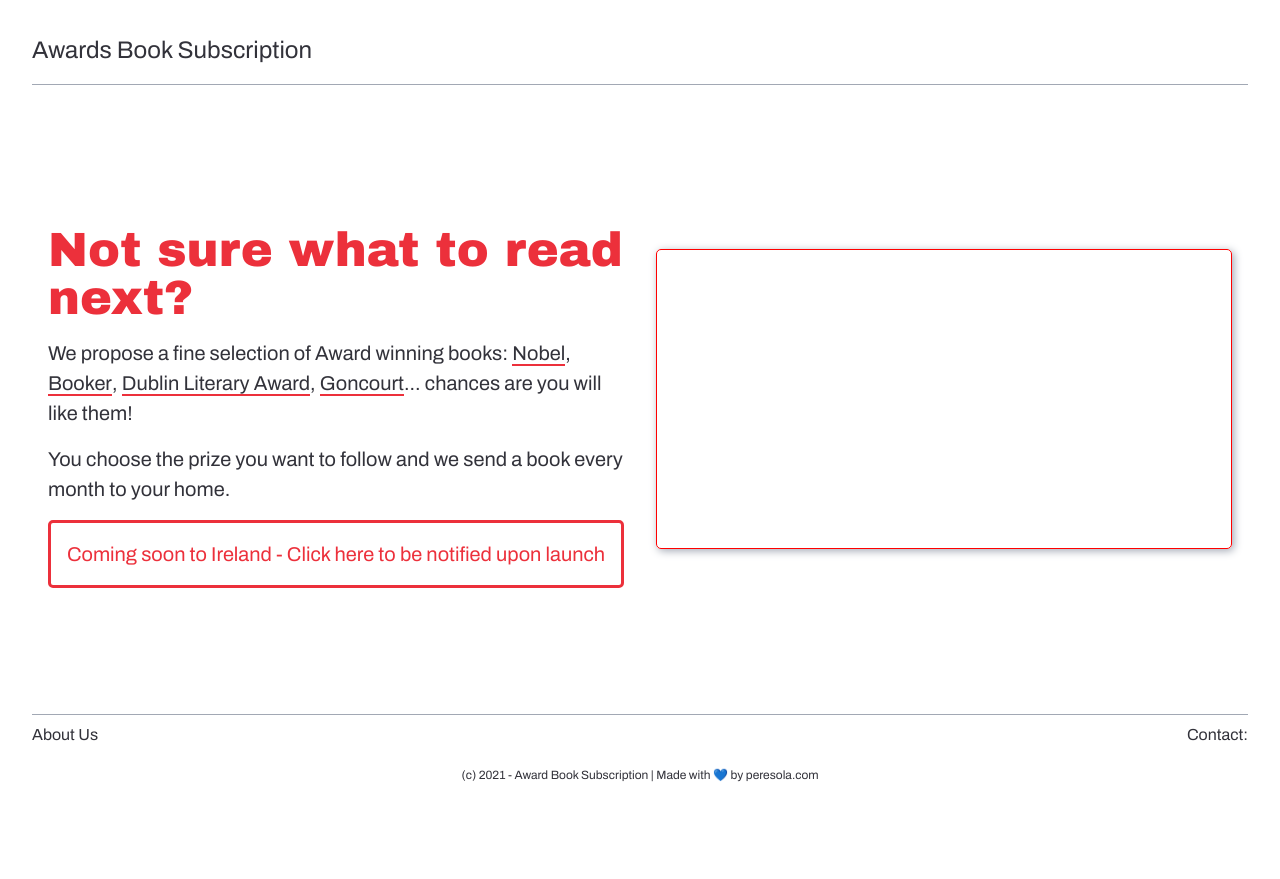
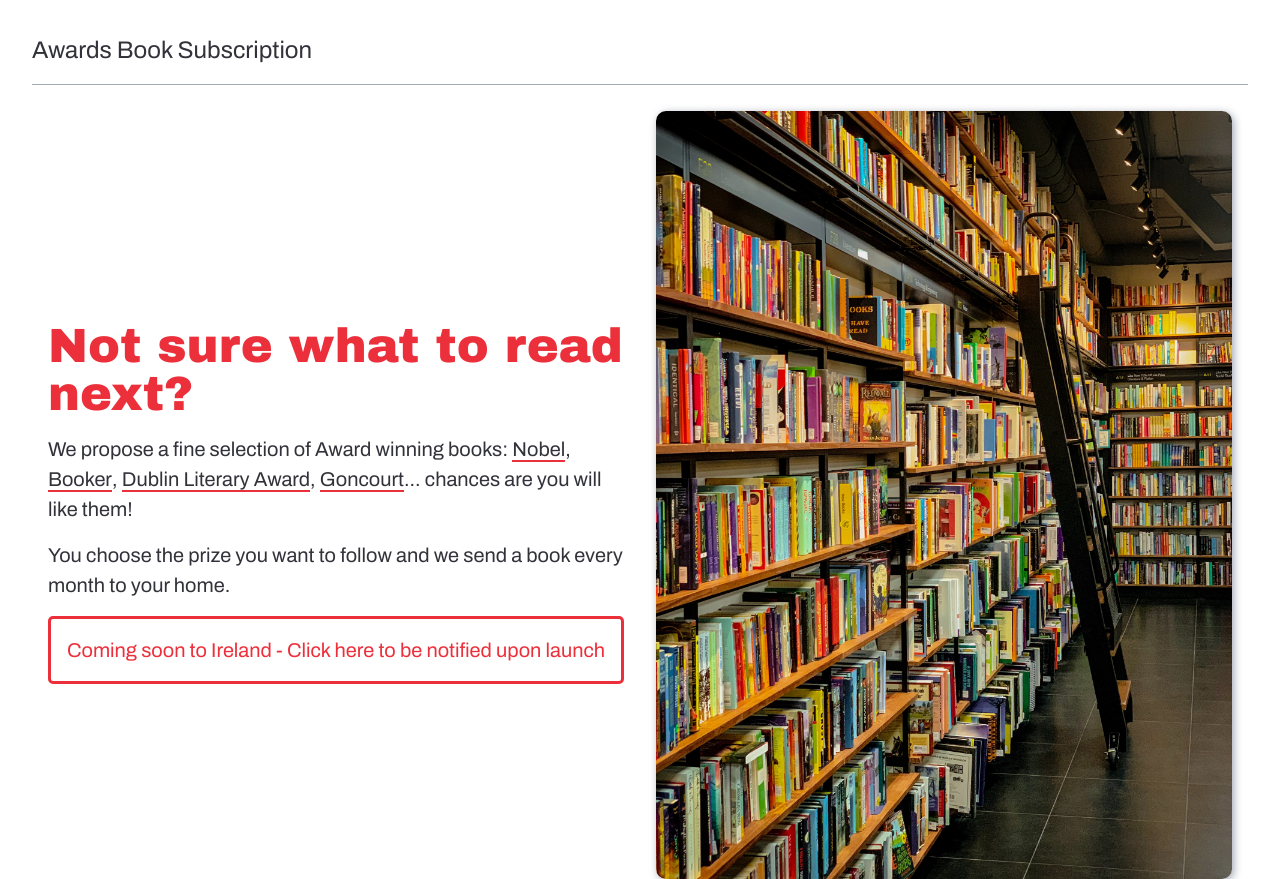
Before and after one commit to petrussola/book-subscription, a Gatsby site: page / in a window 1280 px wide. Shown: the top 879 px of the page. Before the commit the page ends 800 px from the top, so only its background shows below. Built offline with nearby package versions, Linux system fonts and the light colour scheme; Gatsby itself is replaced by a stand-in of ours.

Commit message:
Refactor image component into img

```diff
--- a/src/components/pages-content/home.content.tsx
+++ b/src/components/pages-content/home.content.tsx
@@ -7,6 +7,7 @@ import {
   StyledSpan,
 } from "./home.styles";
 import { buttonText, externalLinks } from "../helpers/button";
+import BookStore from '../../images/bookstwo.jpg'
 
 const BodyText = () => {
   const waitingListProps = {
@@ -33,11 +34,19 @@ const BodyText = () => {
   );
 };
 
+const BodyImage = () => {
+  return (
+    <StyledBodyImage>
+      <img src={BookStore} alt="book store" />
+    </StyledBodyImage>
+  )
+}
+
 const HomeBody = () => {
   return (
     <StyledBody>
       <BodyText />
-      <StyledBodyImage />
+      <BodyImage />
     </StyledBody>
   );
 };
--- a/src/components/pages-content/home.styles.tsx
+++ b/src/components/pages-content/home.styles.tsx
@@ -1,5 +1,5 @@
 import styled from "styled-components";
-// import Books from "../images/books.jpg";
+// import Books from "../../images/bookstwo.jpg";
 import { breakpoints } from "../helpers/breakpoints";
 
 export const StyledBody = styled.div`
@@ -92,15 +92,21 @@ export const StyledBodyText = styled.div`
 `;
 
 export const StyledBodyImage = styled.div`
-  border: 1px solid red;
-  background-size: cover;
   width: 100%;
-  height: 300px;
-  border-radius: 5px;
-  box-shadow: 2px 2px 0.5rem var(--separator-color);
+  display: flex;
+  flex-direction: row;
+  justify-content: center;
+  align-items: center;
+  img {
+    box-shadow: 2px 2px 0.5rem var(--separator-color);
+    width: 100%;
+    height: auto;
+    border-radius: 10px;
+  }
   @media (min-width: ${breakpoints.DESKTOP}) {
     width: 50%;
-    min-height: 300px;
+    min-height: 600px;
+    margin: 0 4rem;
   }
   @media (min-width: ${breakpoints.LARGE_MONITOR}) {
     min-height: 600px;
```
Also changed, not shown: src/images/bookstwo.jpg (added).
